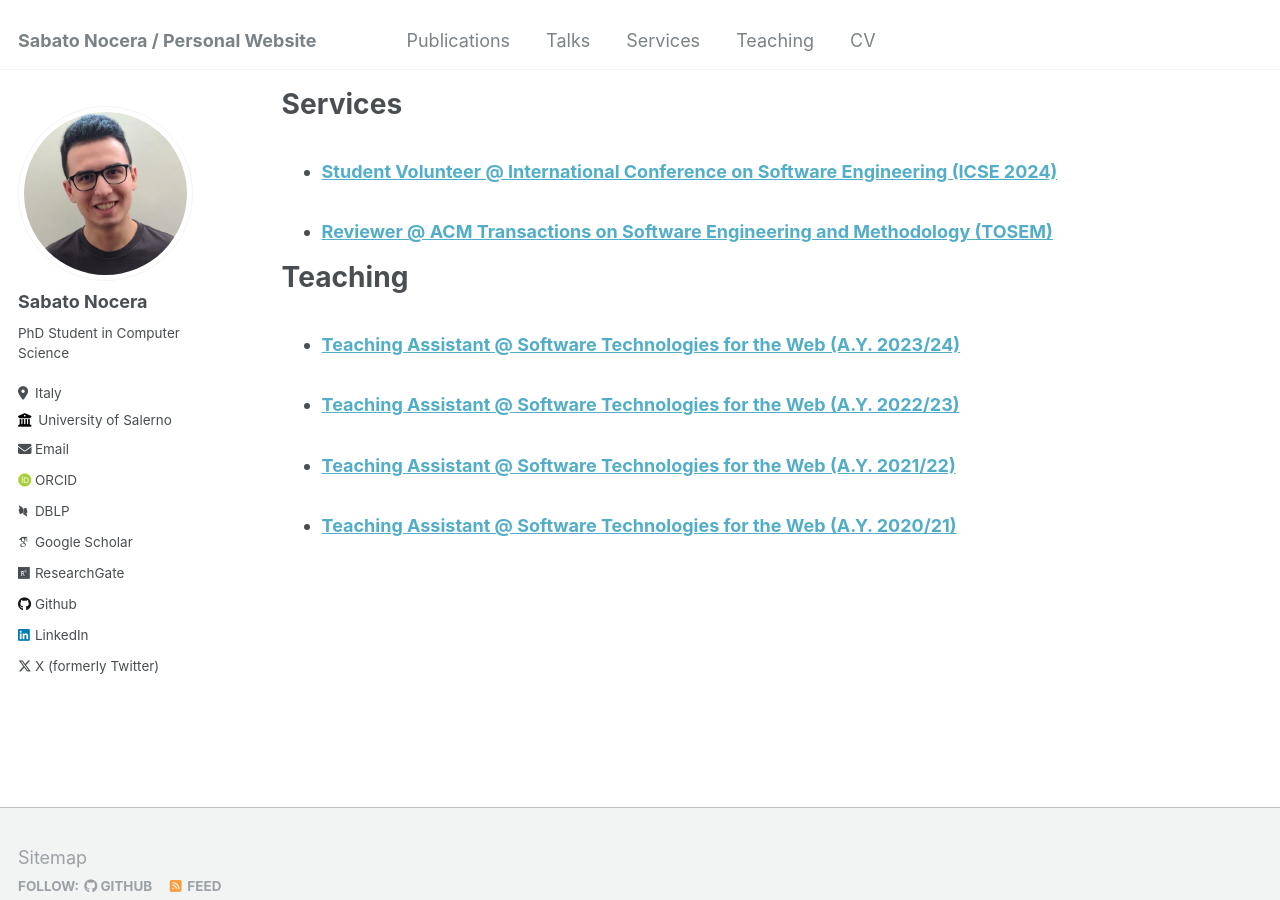
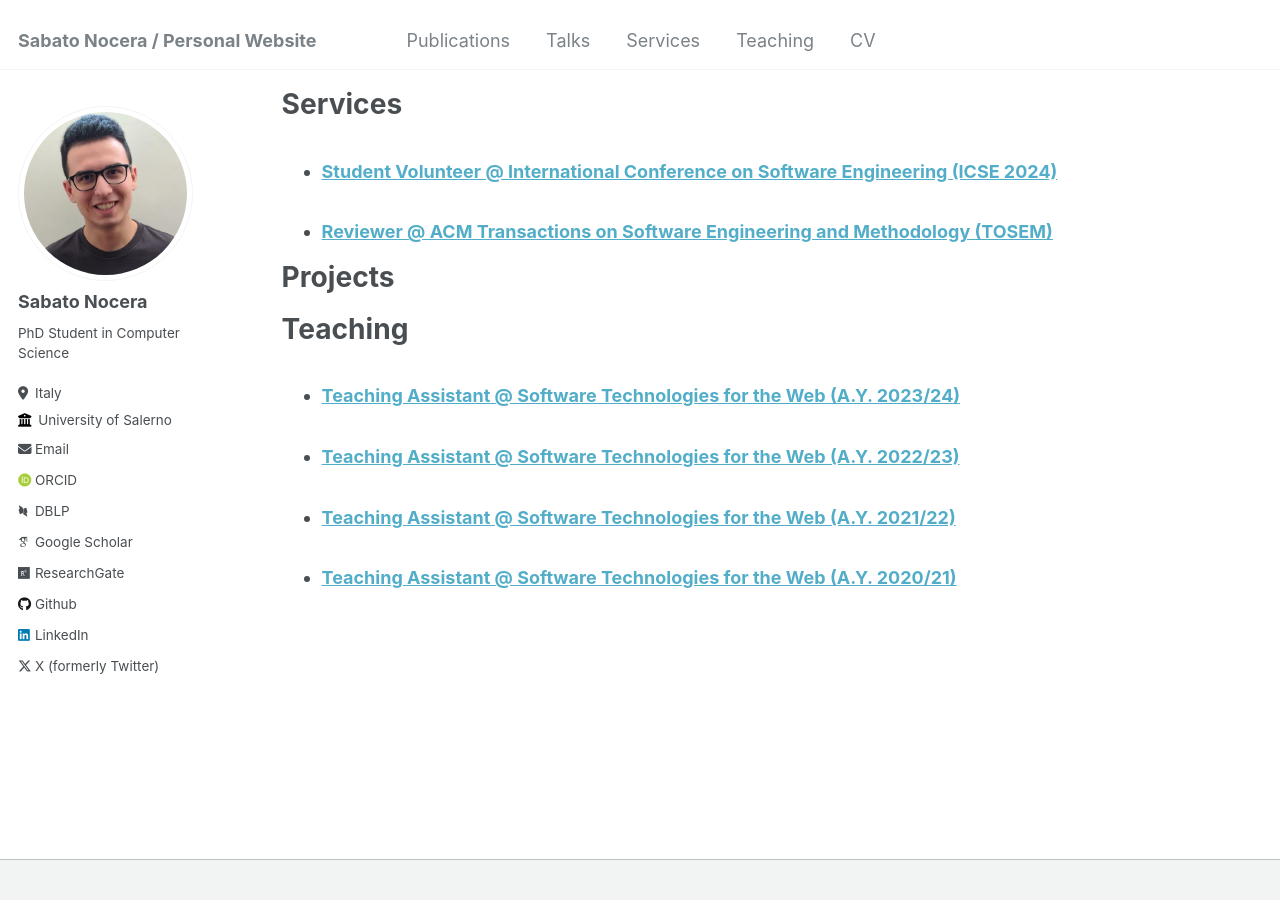
Before and after one commit to sabato-nocera/sabato-nocera.github.io, a Jekyll site: the page built from _pages/cv.md, in a window 1280 px wide and 900 px high, scrolled down 2354 px. Built offline with Jekyll 4.4.1, drawn with Linux system fonts in a browser that asks for light colours; some web fonts are replaced.

Commit message:
Update cv.md

```diff
--- a/_pages/cv.md
+++ b/_pages/cv.md
@@ -48,6 +48,12 @@ Services
     {% include archive-single-cv.html  %}
   {% endfor %}</ul>
 
+Projects
+======
+  <ul>{% for post in site.projects reversed %}
+    {% include archive-single-cv.html  %}
+  {% endfor %}</ul>
+
 
 Teaching
 ======
```
